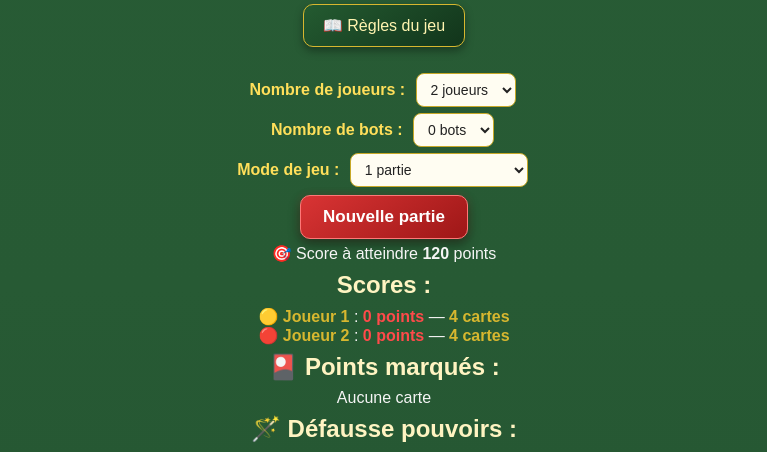
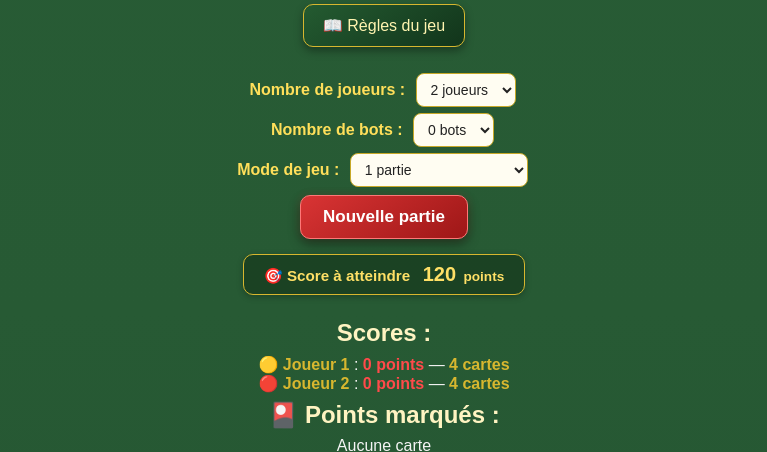
Before and after one commit to loured12/Atoumoulin, a plain HTML site: page index.html in a window 1280 px wide. Both pictures are taken after a click on the button "Nouvelle partie". Shown: the part 304-756 px from the top of the page, without its empty margins (256-1023 px from the left). Drawn offline with Linux system fonts and the light colour scheme.

Commit message:
Add styles for score-cible and score-cible-titre
Added styles for score-cible and related classes.

```diff
--- a/style.css
+++ b/style.css
@@ -582,6 +582,39 @@ label {
   font-weight: bold;
 }
 
+.score-cible {
+  display: inline-block;
+
+  margin: 10px 0 16px;
+  padding: 8px 20px;
+
+  border: 1px solid #d7b72f;
+  border-radius: 10px;
+
+  background: rgba(20, 55, 27, 0.65);
+
+  color: #ffe066;
+  font-weight: bold;
+
+  box-shadow: 0 2px 6px rgba(0, 0, 0, 0.25);
+}
+
+.score-cible-titre {
+  font-size: 0.95em;
+}
+
+.score-cible strong {
+  margin-left: 8px;
+
+  color: #ffe066;
+  font-size: 1.25em;
+}
+
+.score-cible-points {
+  margin-left: 3px;
+  font-size: 0.85em;
+}
+
 /* =========================
    MOBILE
    ========================= */
```
